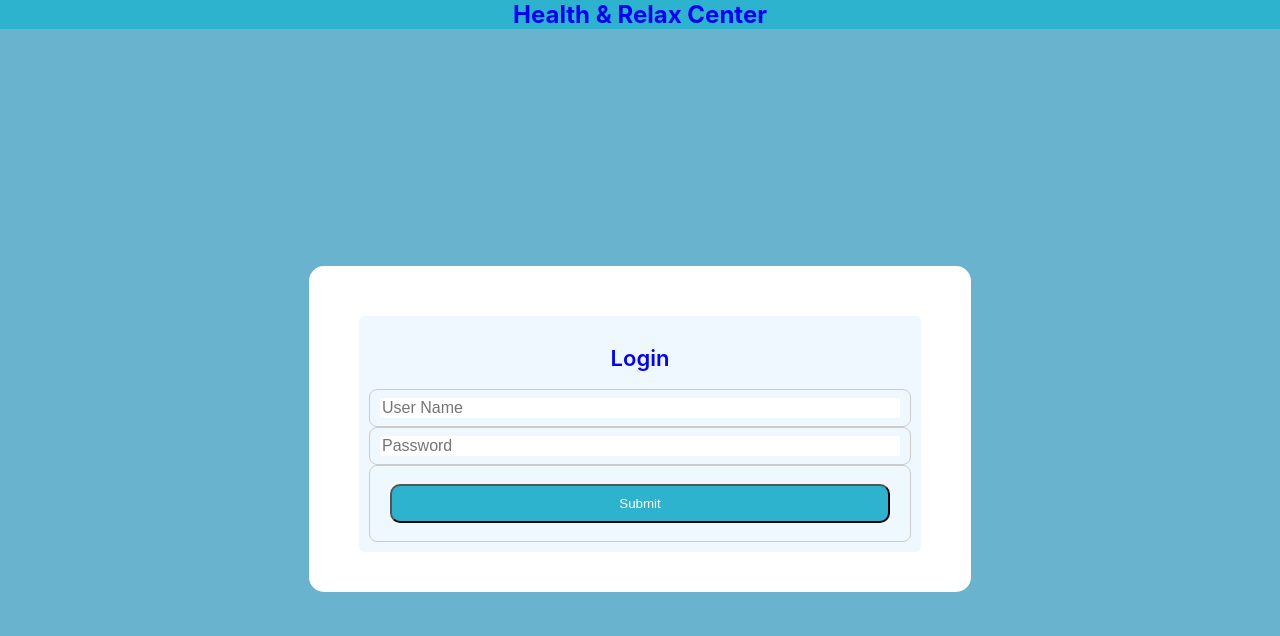
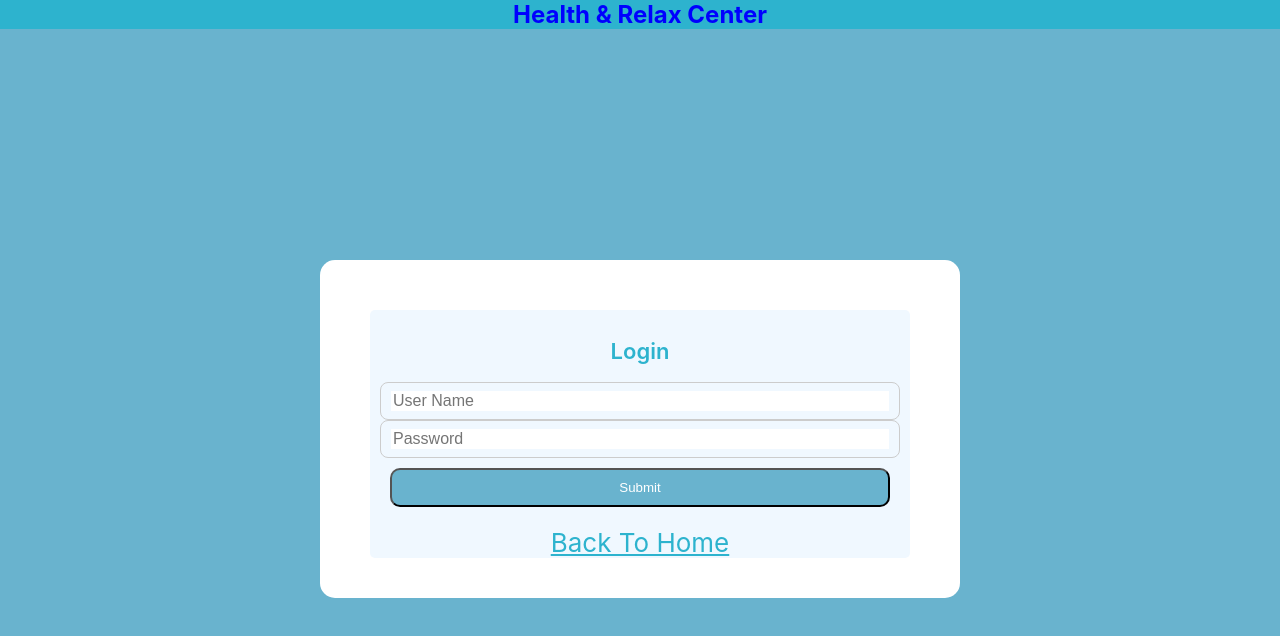
Before and after one commit to nikindtmas1/Feedback-Rating, a React (Create React App) app in the folder client/: page /login in a window 1280 px wide. Shown: the top 636 px of the page. Built offline with nearby package versions, Linux system fonts and the light colour scheme; no server answers.

Commit message:
Update Login Page

```diff
--- a/client/src/Components/pages/LoginPage.js
+++ b/client/src/Components/pages/LoginPage.js
@@ -1,19 +1,24 @@
-import React, {useContext} from "react";
-import { useHistory } from "react-router-dom";
+import React, { useContext } from "react";
+import { useHistory, Link } from "react-router-dom";
 import Card from "../shared/Card";
 import { FeedbackContext } from "../../context/FeedbackContext";
-
 
 const LoginPage = () => {
 
   const history = useHistory();
-  const {feedbackByName} = useContext(FeedbackContext);
-  const peopleName = 'start';
+  const { feedbackByName } = useContext(FeedbackContext);
+  const peopleName = "start";
 
   const handleSubmit = (e) => {
     e.preventDefault();
     feedbackByName(peopleName);
-    history.push('/');
+    history.push("/");
+  };
+
+  const onClick = (e) => {
+    e.preventDefault();
+    feedbackByName(peopleName);
+    history.push("/");
   };
 
   return (
@@ -21,28 +26,38 @@ const LoginPage = () => {
       <div className="text-container">
         <div className="text-content">
           <form onSubmit={handleSubmit}>
-            <h2>Login</h2>
+            <h2   style={{
+            color: 'rgb(45, 179, 206)'
+          }}>Login</h2>
             <div className="input-group">
               <input type="text" name="userLogin" placeholder="User Name" />
             </div>
             <div className="input-group">
               <input type="password" name="password" placeholder="Password" />
             </div>
-            <div className="input-group">
+            <div className="button-login">
               <button
-              type="submit"
-              style={{
-                padding: '10px',
-                margin: '10px',
-                width: '500px',
-                backgroundColor: 'rgb(45, 179, 206)',
-                color: 'white',
-                borderRadius: '10px'
-              }}
-              >Submit</button>
+                type="submit"
+                style={{
+                  padding: "10px",
+                  margin: "10px",
+                  width: "500px",
+                  backgroundColor: "rgb(105, 179, 206)",
+                  color: "white",
+                  borderRadius: "10px",
+                  cursor: "pointer",
+                }}
+              >
+                Submit
+              </button>
             </div>
           </form>
         </div>
+          <Link onClick={onClick} to='/'
+          style={{
+            color: 'rgb(45, 179, 206)'
+          }}
+          >Back To Home</Link>
       </div>
     </Card>
   );
```
